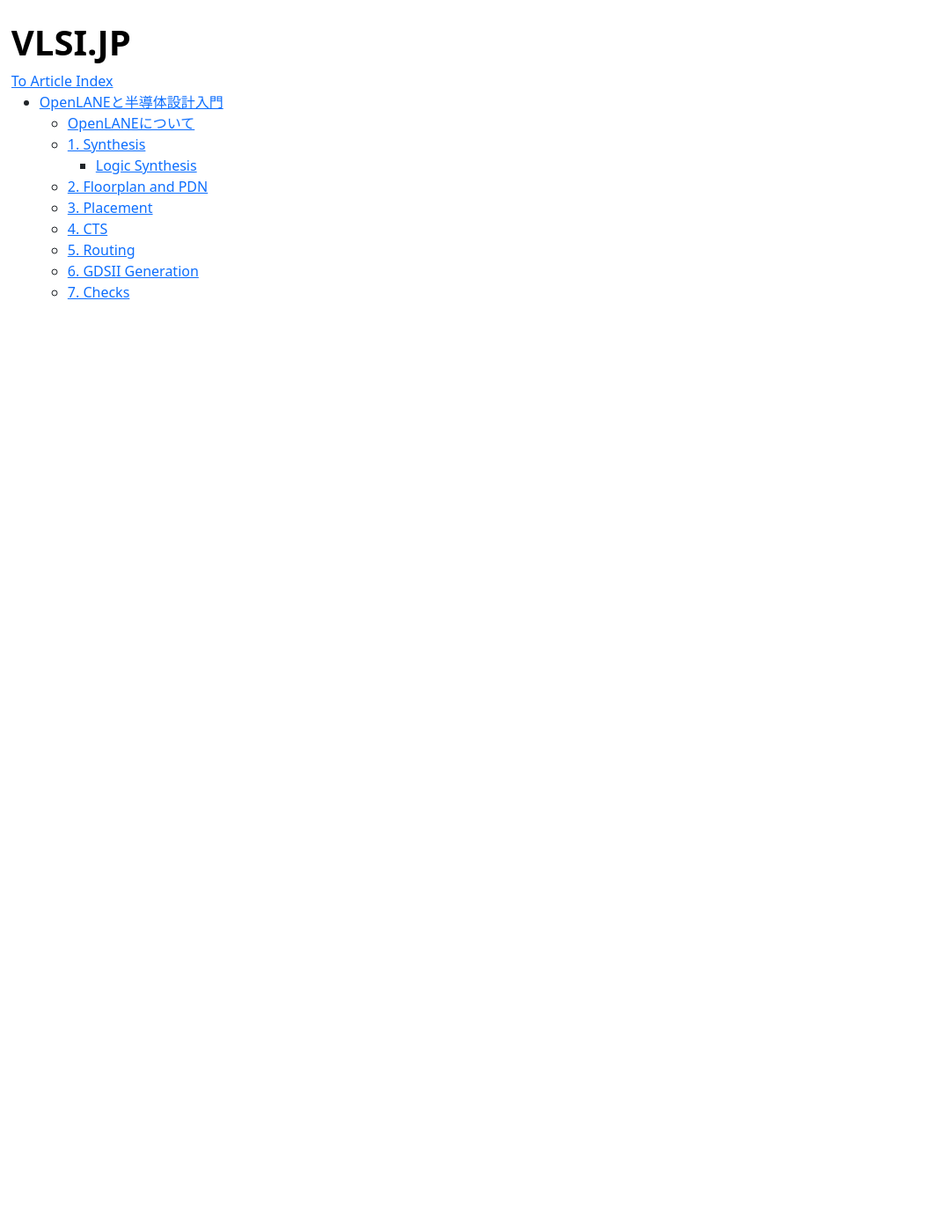
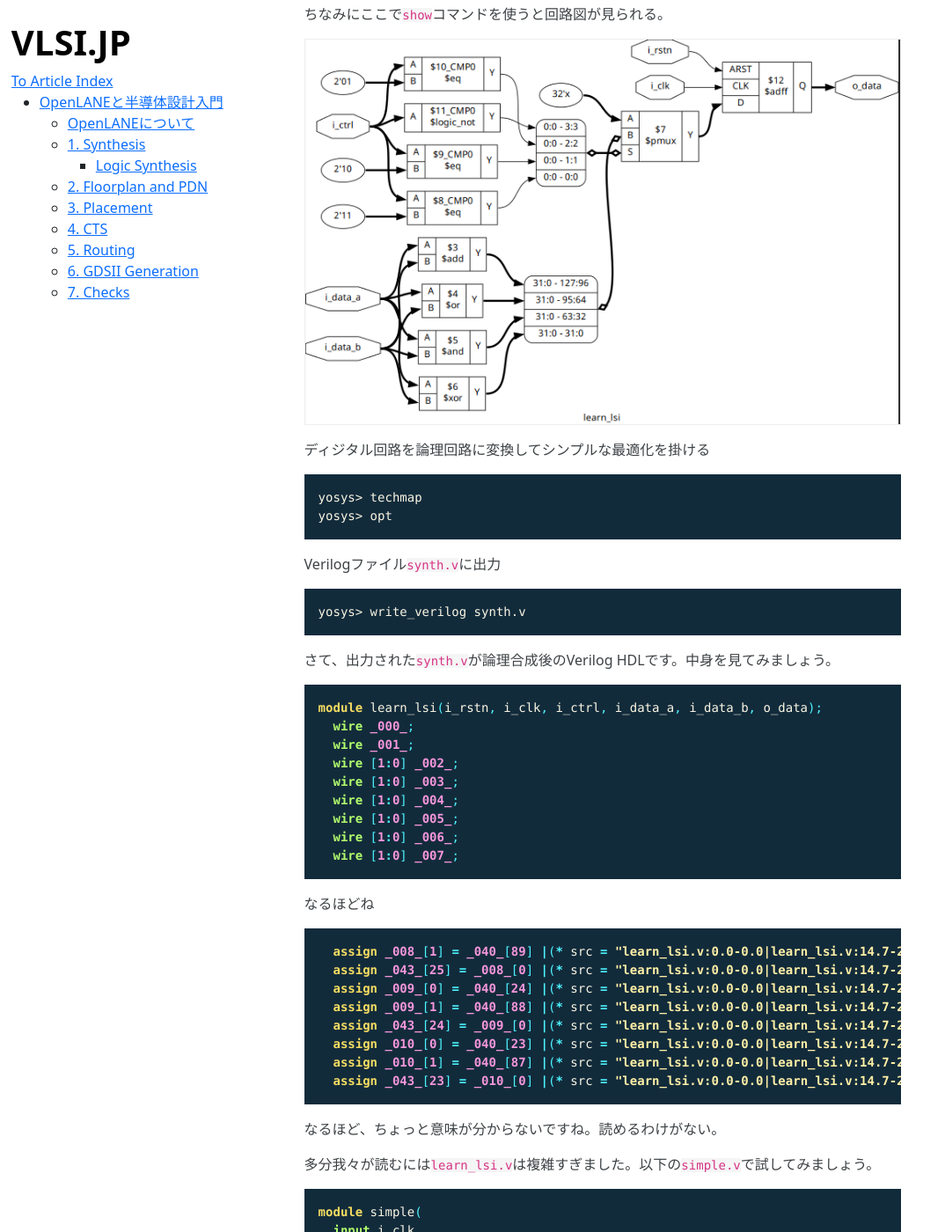
Before and after one commit to Cra2yPierr0t/Cra2yPierr0t.github.io, a Jekyll site: the page built from learn_lsi.md, in a window 1280 px wide and 1400 px high, scrolled down 3218 px. Shown: the whole window at 88% size, without its empty margins (0-1074 px from the left). Built offline with Jekyll 4.4.1, drawn with Linux system fonts in a browser that asks for light colours; some of the changed text lies outside the part shown.

Commit message:
add yosys tooling

````diff
--- a/learn_lsi.md
+++ b/learn_lsi.md
@@ -80,12 +80,150 @@
 
 ### Logic Synthesis
 
-Logic Synthesis、またの名を**論理合成**とは、HDLで書かれた内容をANDやORのような論理ゲートやFF等に変換する処理の事を指します。
+Logic Synthesis、またの名を**論理合成**とは、HDLで書かれた内容をより単純なANDやORのような論理ゲートやFF等のディジタル回路に変換する処理の事を指します。
 
 ![](https://raw.githubusercontent.com/Cra2yPierr0t/Cra2yPierr0t.github.io/master/images/learn_lsi/synthesis.png)
 
-Yosysはこの論理合成を行うツールです。
+Yosysはこの論理合成を行うツールというわけです。ですがちょっと待ってください、HDLをディジタル回路に変換すると言いましたが、例えばVerilog HDLで書いた回路が実際何に変換されるのか気になりませんか？気になりますね、気になるという事にしましょう。
+実はYosysの場合、Verilog HDLで書かれた回路は、より単純なVerilog HDLに変換されます。実際にYosysを動かして見てみましょう。
 
+yosysの起動、exitコマンドで抜けられます。
+```bash
+$ yosys
+-----------
+なんやかんや
+-----------
+
+yosys>
+```
+
+SystemVerilogモードでVerilogファイルの読み込む。VerilogだけどSVモードなのは気にしなくていい(多分)。
+```bash
+yosys> read -sv learn_lsi.v
+```
+
+トップモジュールを指定して階層構造をチェック
+```bash
+yosys> hierarchy -top learn_lsi
+```
+
+Yosysが処理しやすいように整形してシンプルな最適化を掛ける
+```bash
+yosys> proc
+yosys> opt
+```
+
+ちなみにここで`show`コマンドを使うと回路図が見られる。
+
+![](https://raw.githubusercontent.com/Cra2yPierr0t/Cra2yPierr0t.github.io/master/images/learn_lsi/circuit_draw.png)
+
+
+ディジタル回路を論理回路に変換してシンプルな最適化を掛ける
+```bash
+yosys> techmap
+yosys> opt
+```
+
+Verilogファイル`synth.v`に出力
+```bash
+yosys> write_verilog synth.v
+```
+
+さて、出力された`synth.v`が論理合成後のVerilog HDLです。中身を見てみましょう。
+
+```verilog
+module learn_lsi(i_rstn, i_clk, i_ctrl, i_data_a, i_data_b, o_data);
+  wire _000_;
+  wire _001_;
+  wire [1:0] _002_;
+  wire [1:0] _003_;
+  wire [1:0] _004_;
+  wire [1:0] _005_;
+  wire [1:0] _006_;
+  wire [1:0] _007_;
+```
+
+なるほどね
+
+```verilog
+  assign _008_[1] = _040_[89] |(* src = "learn_lsi.v:0.0-0.0|learn_lsi.v:14.7-20.14|/usr/bin/../share/yosys/techmap.v:593.20-593.31" *)  _040_[121];
+  assign _043_[25] = _008_[0] |(* src = "learn_lsi.v:0.0-0.0|learn_lsi.v:14.7-20.14|/usr/bin/../share/yosys/techmap.v:593.20-593.31" *)  _008_[1];
+  assign _009_[0] = _040_[24] |(* src = "learn_lsi.v:0.0-0.0|learn_lsi.v:14.7-20.14|/usr/bin/../share/yosys/techmap.v:593.20-593.31" *)  _040_[56];
+  assign _009_[1] = _040_[88] |(* src = "learn_lsi.v:0.0-0.0|learn_lsi.v:14.7-20.14|/usr/bin/../share/yosys/techmap.v:593.20-593.31" *)  _040_[120];
+  assign _043_[24] = _009_[0] |(* src = "learn_lsi.v:0.0-0.0|learn_lsi.v:14.7-20.14|/usr/bin/../share/yosys/techmap.v:593.20-593.31" *)  _009_[1];
+  assign _010_[0] = _040_[23] |(* src = "learn_lsi.v:0.0-0.0|learn_lsi.v:14.7-20.14|/usr/bin/../share/yosys/techmap.v:593.20-593.31" *)  _040_[55];
+  assign _010_[1] = _040_[87] |(* src = "learn_lsi.v:0.0-0.0|learn_lsi.v:14.7-20.14|/usr/bin/../share/yosys/techmap.v:593.20-593.31" *)  _040_[119];
+  assign _043_[23] = _010_[0] |(* src = "learn_lsi.v:0.0-0.0|learn_lsi.v:14.7-20.14|/usr/bin/../share/yosys/techmap.v:593.20-593.31" *)  _010_[1];
+```
+
+なるほど、ちょっと意味が分からないですね。読めるわけがない。
+
+多分我々が読むには`learn_lsi.v`は複雑すぎました。以下の`simple.v`で試してみましょう。
+
+```verilog
+module simple(
+  input i_clk,
+  input i_data_a,
+  input i_data_b,
+  input i_ctrl,
+  output o_data
+);
+
+  always @(posedge i_clk) begin
+    if(i_ctrl) begin
+      o_data    <= i_data_a & i_data_b;
+    end else begin
+      o_data    <= i_data_a | i_data_b;
+    end
+  end
+
+endmodule
+```
+
+Yosysで論理合成
+
+```bash
+yosys> read -sv simple.v
+yosys> hierarchy -top simple
+yosys> proc; opt
+yosys> techmap; opt
+yosys> write_verilog synth.v
+```
+
+さて`synth.v`を覗いてみましょう。
+```verilog
+module simple(i_clk, i_data_a, i_data_b, i_ctrl, o_data);
+  (* src = "simple.v:9.3-15.6" *)
+  wire _0_;
+  (* src = "simple.v:11.20-11.39" *)
+  wire _1_;
+  (* src = "simple.v:13.20-13.39" *)
+  wire _2_;
+  (* src = "simple.v:2.9-2.14" *)
+  input i_clk;
+  wire i_clk;
+  (* src = "simple.v:5.9-5.15" *)
+  input i_ctrl;
+  wire i_ctrl;
+  (* src = "simple.v:3.9-3.17" *)
+  input i_data_a;
+  wire i_data_a;
+  (* src = "simple.v:4.9-4.17" *)
+  input i_data_b;
+  wire i_data_b;
+  (* src = "simple.v:6.10-6.16" *)
+  output o_data;
+  reg o_data;
+  (* src = "simple.v:9.3-15.6" *)
+  always @(posedge i_clk)
+    o_data <= _0_;
+  assign _0_ = i_ctrl ? (* src = "simple.v:10.8-10.14|simple.v:10.5-14.8" *) _1_ : _2_;
+  assign _1_ = i_data_a &(* src = "simple.v:11.20-11.39" *)  i_data_b;
+  assign _2_ = i_data_a |(* src = "simple.v:13.20-13.39" *)  i_data_b;
+endmodule
+```
+
+あーギリ読めますね、なんか`(**)`で囲われた何かが付いてますが`endmodule`から4行が本体ですね。if文が三項演算子に変換されています。
 
 勉強中
 ## 2. Floorplan and PDN
````
Also changed, not shown: images/learn_lsi/circuit_draw.png (added).
